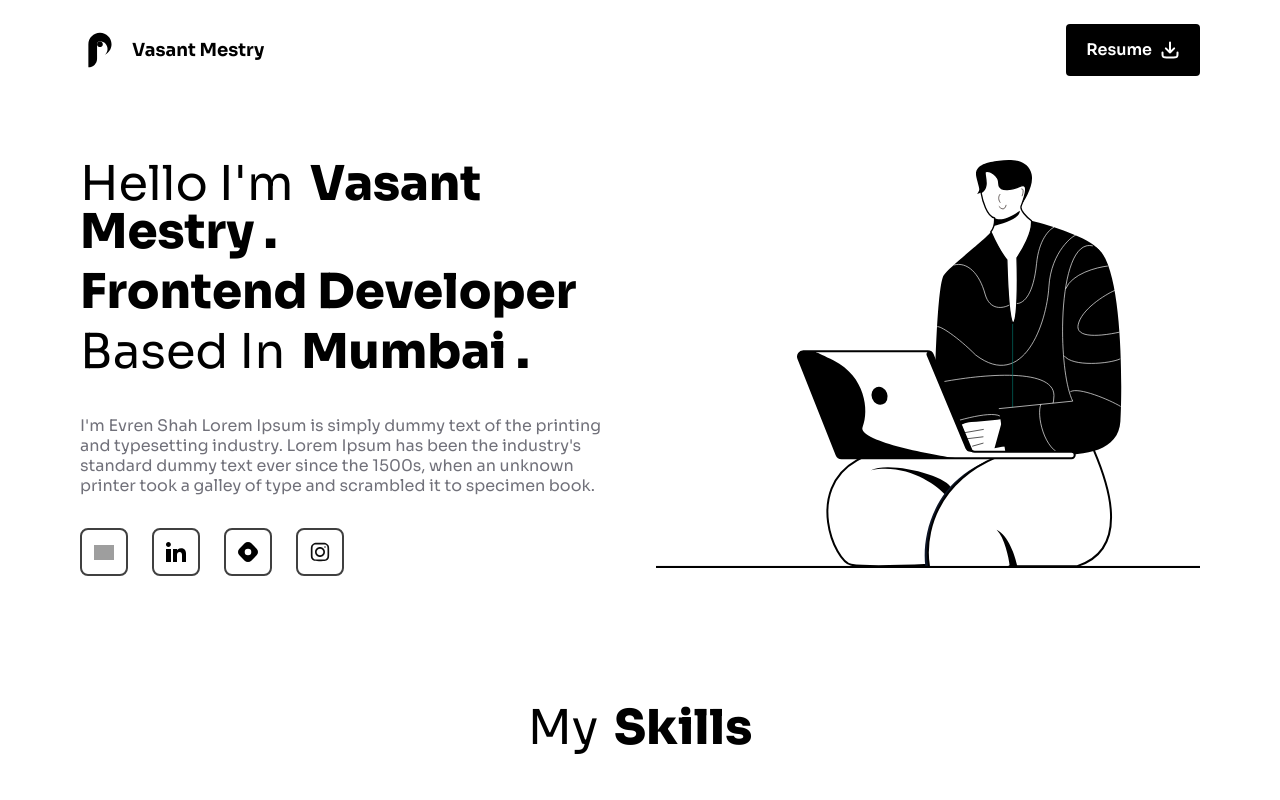
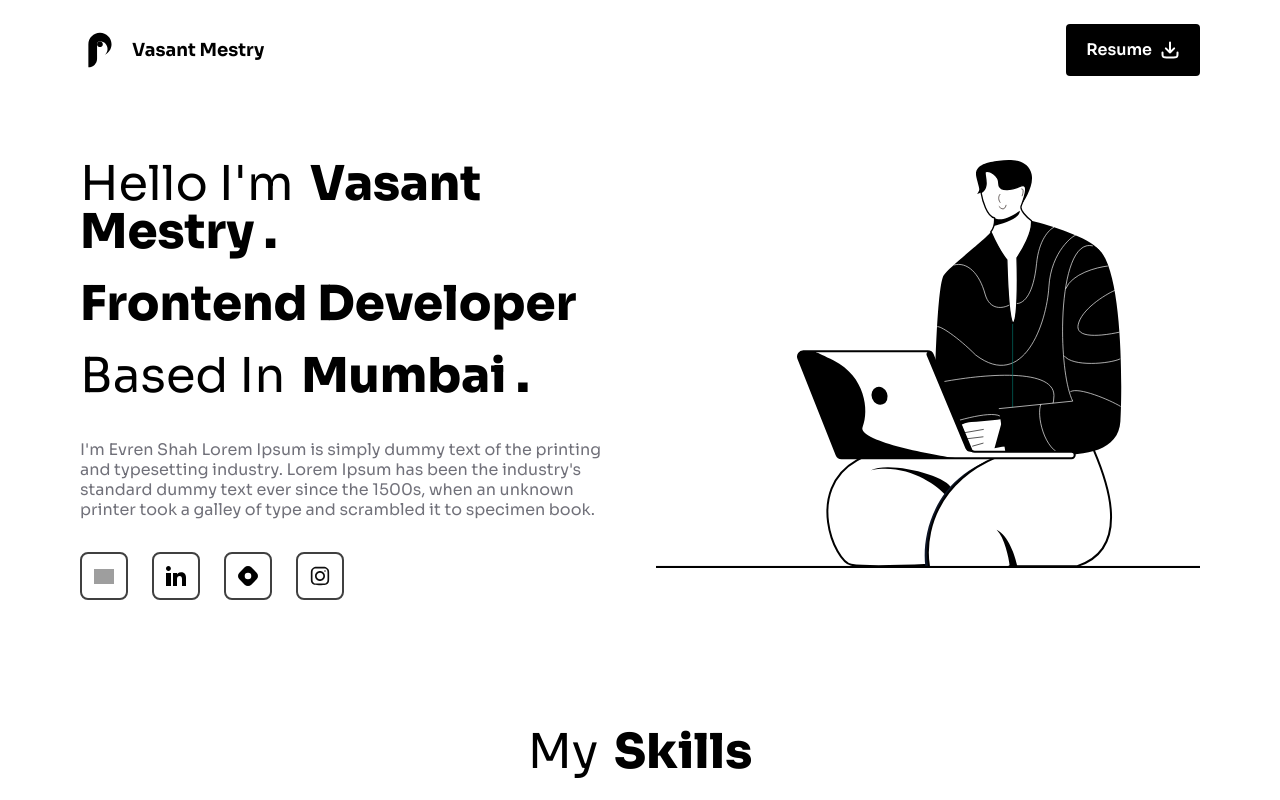
Before and after one commit to Vasant-Mestry-11/vasant-mestry-portfolio, a React (Vite) app: page / in a window 1280 px wide. Shown: the top 800 px of the page. Built offline with nearby package versions, Linux system fonts and the light colour scheme; grey boxes are pictures that could not be loaded.

Commit message:
:zap: :lipstick: hero banner

```diff
--- a/src/sections/Hero.jsx
+++ b/src/sections/Hero.jsx
@@ -11,7 +11,7 @@
     <section className="flex flex-col-reverse md:flex-row gap-10 items-center">
       <div className="flex flex-col-reverse md:flex-row gap-10">
         <div className="flex flex-col gap-8 md:w-[70%]">
-          <div className="flex flex-col gap-3">
+          <div className="flex flex-col gap-6">
             <VariableWeightText
               regularText={`Hello I'm`}
               extraBoldText="Vasant Mestry ."
```
